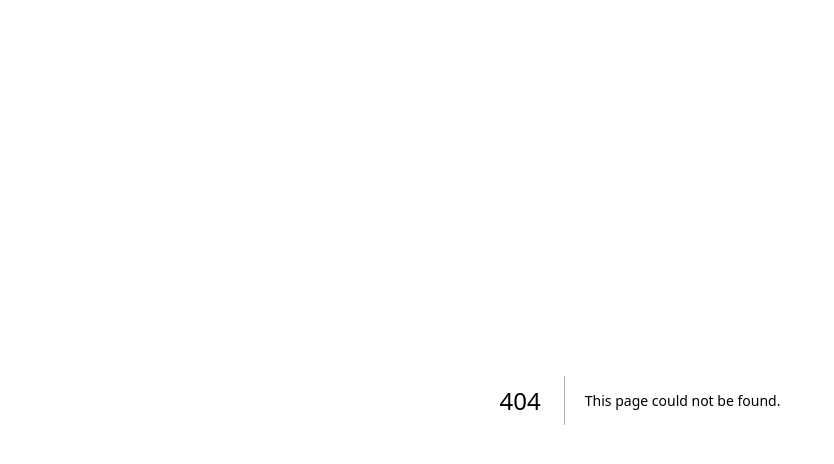
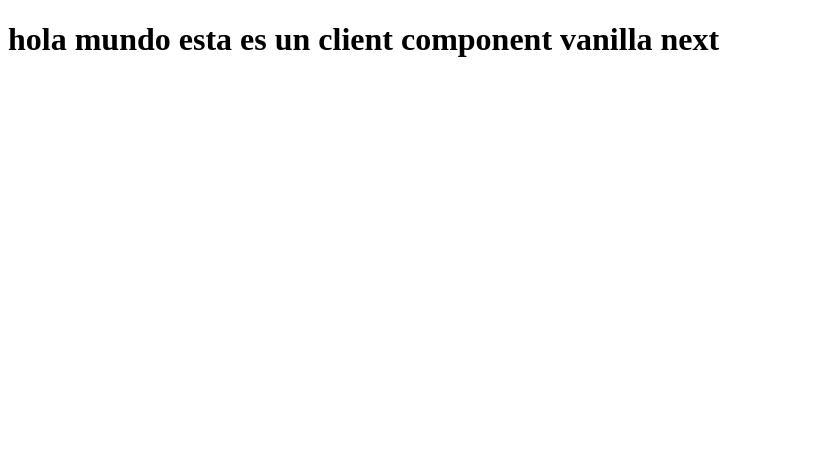
Before and after one commit to CodeRagnarok07/Ideati-honduras, a Next.js app: page /page2 in a window 1280 px wide. Before the commit this address had no page. Shown: the top 464 px of the page, without its empty margins (0-834 px from the left). Built offline with nearby package versions, Linux system fonts and the light colour scheme.

Commit message:
first commit

```diff
--- /dev/null
+++ b/src/pages/page2.jsx
@@ -0,0 +1,7 @@
+
+
+export default function(){
+    return (
+        <h1>hola mundo esta es un client component vanilla next</h1>
+    )
+}
```
Also changed, not shown: src/pages/backend/index.js (added, +7 -0 lines), src/app/page.jsx (renamed from src/app/page.js).
